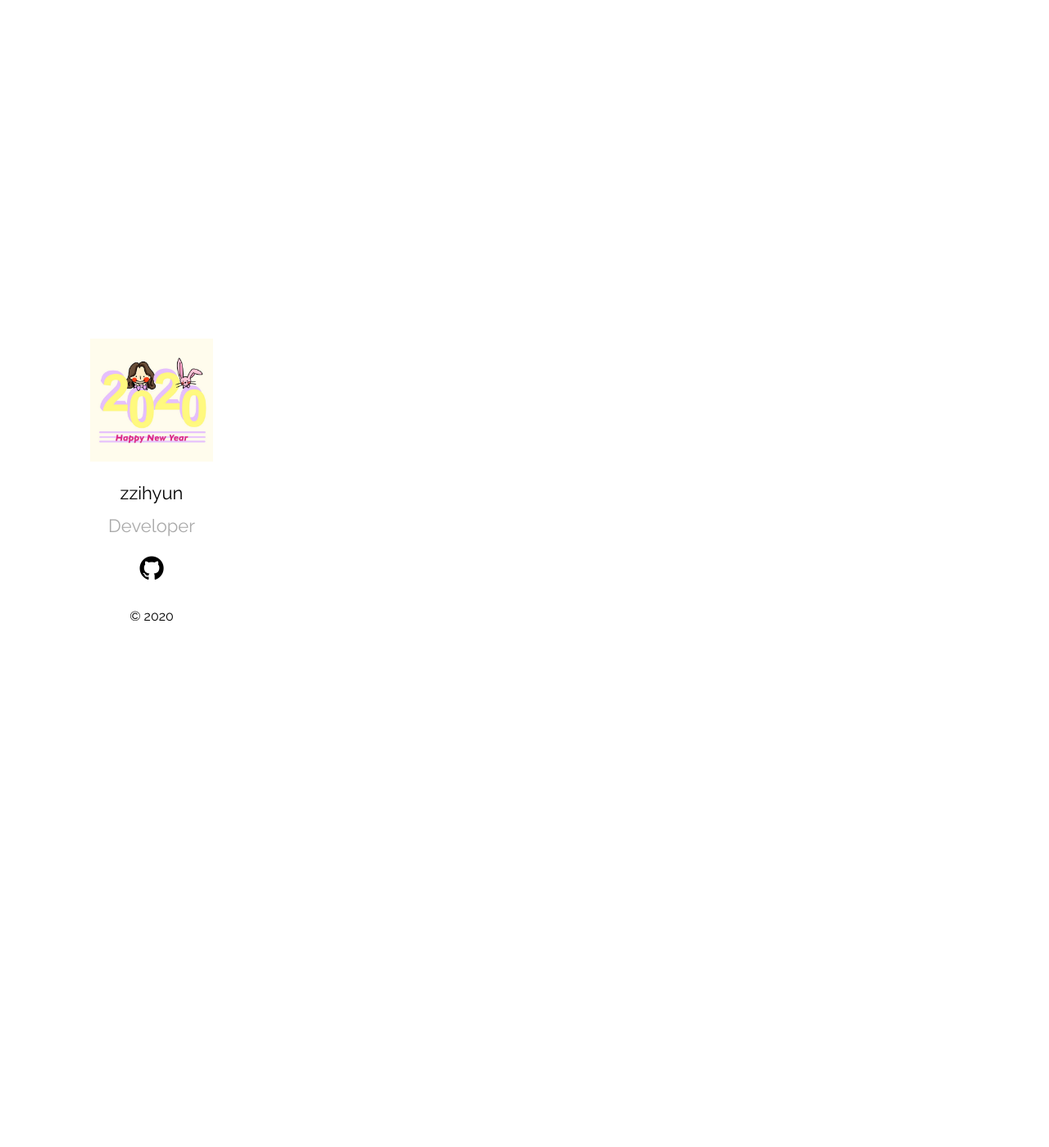
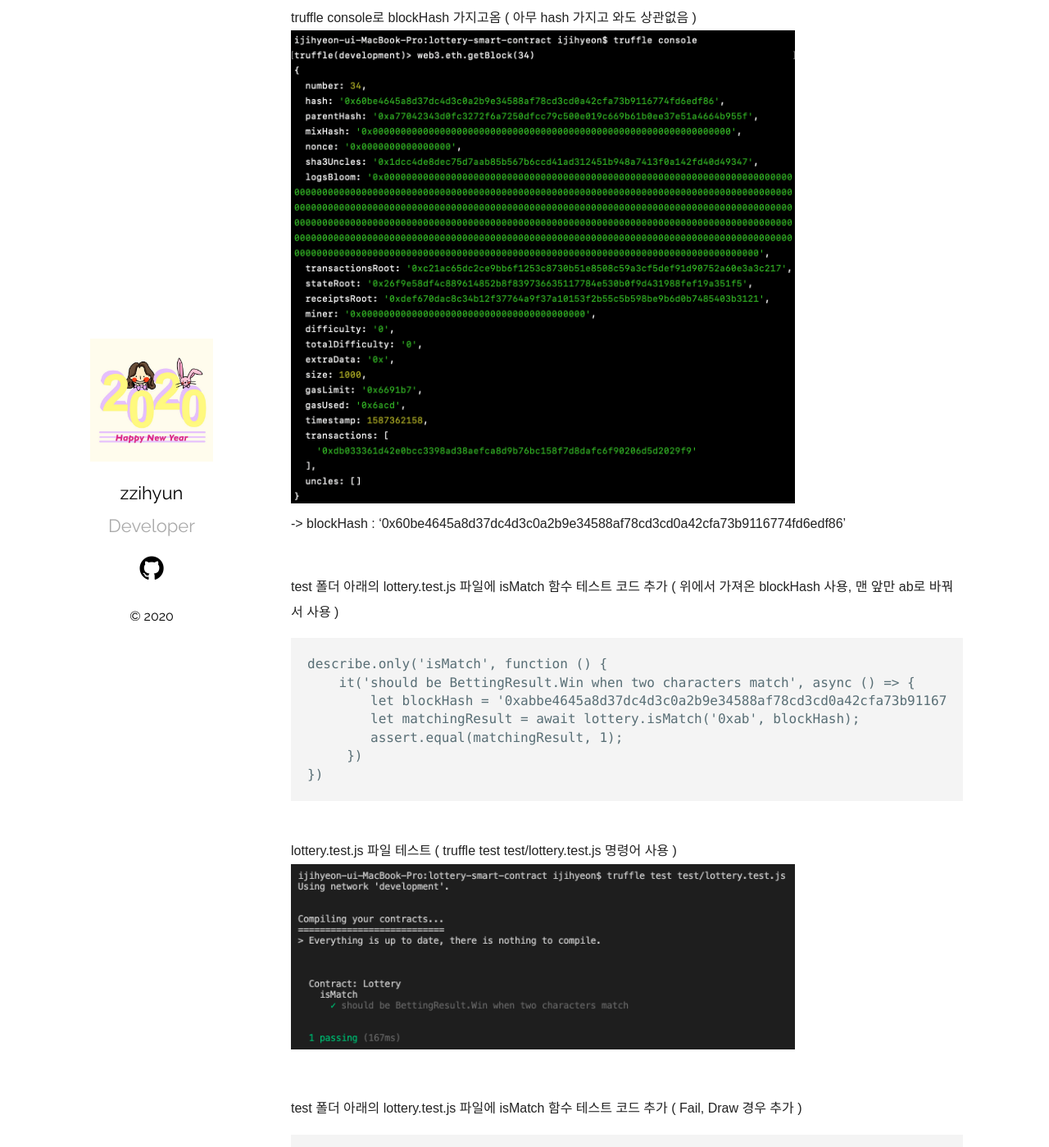
Before and after one commit to jhhhj1002/jhhhj1002.github.io, a Jekyll site: the page built from _posts/2020-04-20-Lottery-Dapp-04.markdown, in a window 1280 px wide and 1400 px high, scrolled down 3265 px. Shown: the whole window at 82% size. Built offline with Jekyll 4.4.1, drawn with Linux system fonts in a browser that asks for light colours; some of the changed text lies outside the part shown.

Commit message:
Update 2020-04-20-Lottery-Dapp-04.markdown

````diff
--- a/_posts/2020-04-20-Lottery-Dapp-04.markdown
+++ b/_posts/2020-04-20-Lottery-Dapp-04.markdown
@@ -56,6 +56,8 @@ function distribute() public {
 }
 ```
 
+<br/>
+Lottey.sol 파일에 getBlockStatus 함수 추가
 ```
 enum BlockStatus {Checkable, NotRevealed, BlockLimitPassed}
 
@@ -130,3 +132,58 @@ function isMatch(byte challenges, bytes32 answer) public pure returns (BettingRe
 
 }
 ```
+
+<br/>
+컴파일 ( truffle compile 명령어 사용 )
+<img src="/assets/imgs/Lottery&Dapp_45.png" width="75%" height="45%" >
+
+<br/>
+truffle console로 blockHash 가지고옴 ( 아무 hash 가지고 와도 상관없음 )
+<img src="/assets/imgs/Lottery&Dapp_46.png" width="75%" height="45%" >
+-> blockHash : '0x60be4645a8d37dc4d3c0a2b9e34588af78cd3cd0a42cfa73b9116774fd6edf86'
+
+<br/>
+test 폴더 아래의 lottery.test.js 파일에 isMatch 함수 테스트 코드 추가 ( 위에서 가져온 blockHash 사용, 맨 앞만 ab로 바꿔서 사용 )
+```
+describe.only('isMatch', function () {
+    it('should be BettingResult.Win when two characters match', async () => {
+        let blockHash = '0xabbe4645a8d37dc4d3c0a2b9e34588af78cd3cd0a42cfa73b9116774fd6edf86'
+        let matchingResult = await lottery.isMatch('0xab', blockHash);
+        assert.equal(matchingResult, 1);
+     })
+})
+```
+
+<br/>
+lottery.test.js 파일 테스트 ( truffle test test/lottery.test.js 명령어 사용 )
+<img src="/assets/imgs/Lottery&Dapp_47.png" width="75%" height="45%" >
+
+<br/>
+test 폴더 아래의 lottery.test.js 파일에 isMatch 함수 테스트 코드 추가 ( Fail, Draw 경우 추가 )
+```
+describe.only('isMatch', function () {
+    let blockHash = '0xabbe4645a8d37dc4d3c0a2b9e34588af78cd3cd0a42cfa73b9116774fd6edf86'
+    it('should be BettingResult.Win when two characters match', async () => {
+        let matchingResult = await lottery.isMatch('0xab', blockHash);
+        assert.equal(matchingResult, 1);
+    })
+
+    it('should be BettingResult.Fail when two characters match', async () => {
+        let matchingResult = await lottery.isMatch('0xcd', blockHash);
+        assert.equal(matchingResult, 0);
+    })
+
+    it('should be BettingResult.Draw when two characters match', async () => {
+        let matchingResult = await lottery.isMatch('0xaf', blockHash);
+        assert.equal(matchingResult, 2);
+
+        matchingResult = await lottery.isMatch('0xfb', blockHash);
+        assert.equal(matchingResult, 2);
+    })
+})
+```
+
+<br/>
+lottery.test.js 파일 다시 테스트 ( truffle test test/lottery.test.js 명령어 사용 )
+<img src="/assets/imgs/Lottery&Dapp_48.png" width="75%" height="45%" >
+=>> isMatch 함수에 대한 테스트 완료
````
Also changed, not shown: other parts of _posts/2020-04-20-Lottery-Dapp-04.markdown (+1 -1 lines).
